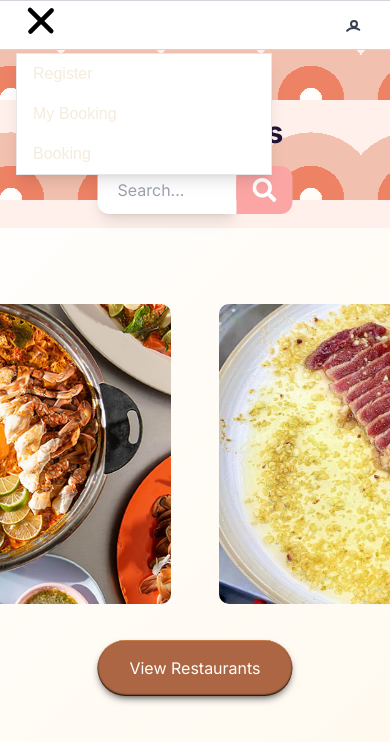
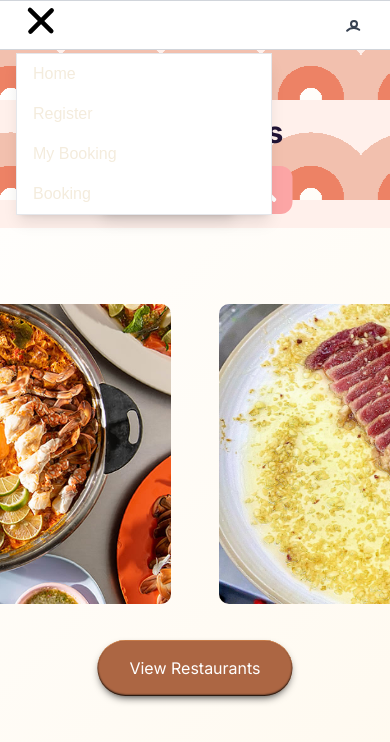
Before and after one commit to 2110503-2564/se-project-32_sing-nak-bid, a Next.js app: page / in a window 390 px wide. Both pictures are taken after a click on the button 40 px from the left and 21 px from the top of the page. Shown: the top 742 px of the page. Built offline with nearby package versions, Linux system fonts and the light colour scheme; no server answers.

Commit message:
Add HomePage to HamburgerButton

```diff
--- a/src/components/HamburgerButton.tsx
+++ b/src/components/HamburgerButton.tsx
@@ -53,8 +53,12 @@ export default function HamburgerButton({ onClick }: { onClick?: () => void }) {
       {isOpen && (
         <div
           ref={dropdownRef}
-          className="absolute  w-64 overflow-y-auto bg-white border border-gray-200 shadow-lg"
+          className="absolute w-64 overflow-y-auto bg-white border border-gray-200 shadow-lg"
         >
+          {/**Add Home */}
+          <Link href="/">
+            <div className="px-4 py-2 hover:bg-gray-100 cursor-pointer">Home</div>
+          </Link>
           <Link href="/register">
             <div className="px-4 py-2 hover:bg-gray-100 cursor-pointer">Register</div>
           </Link>
```
